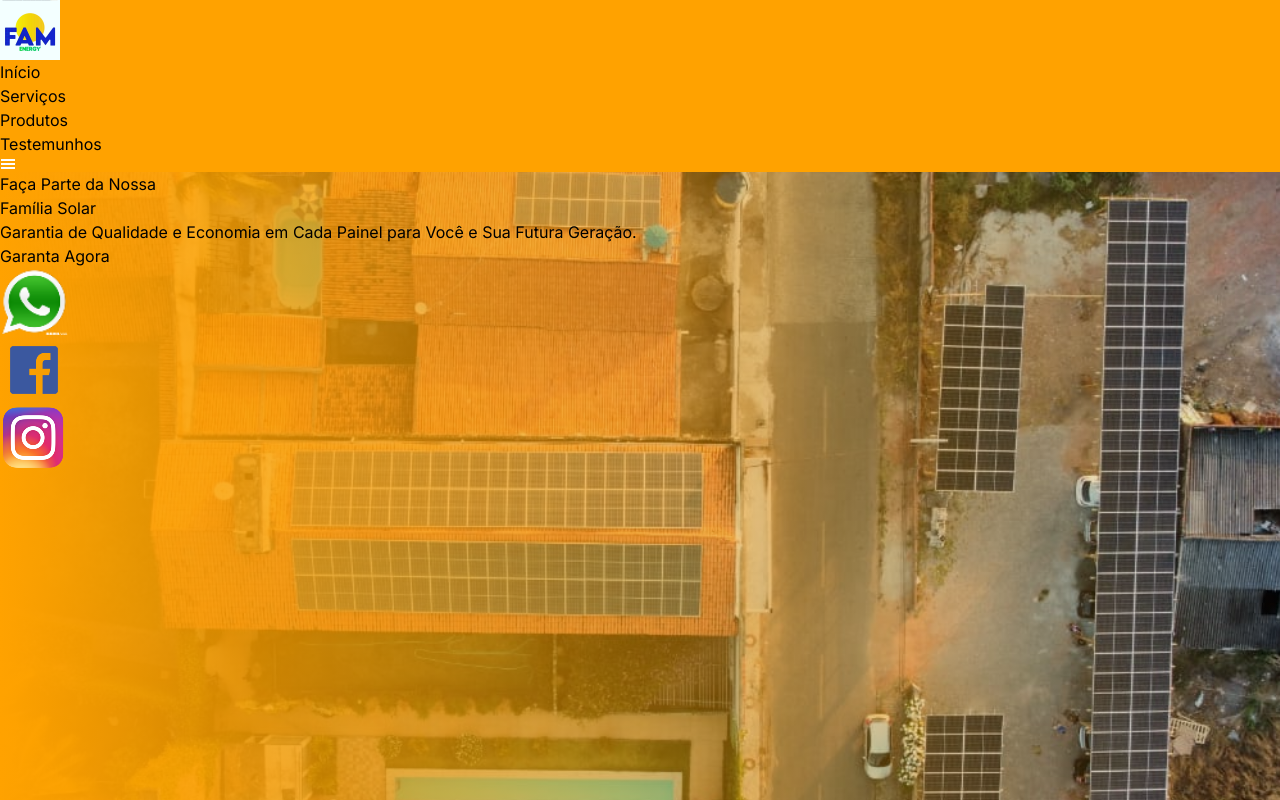
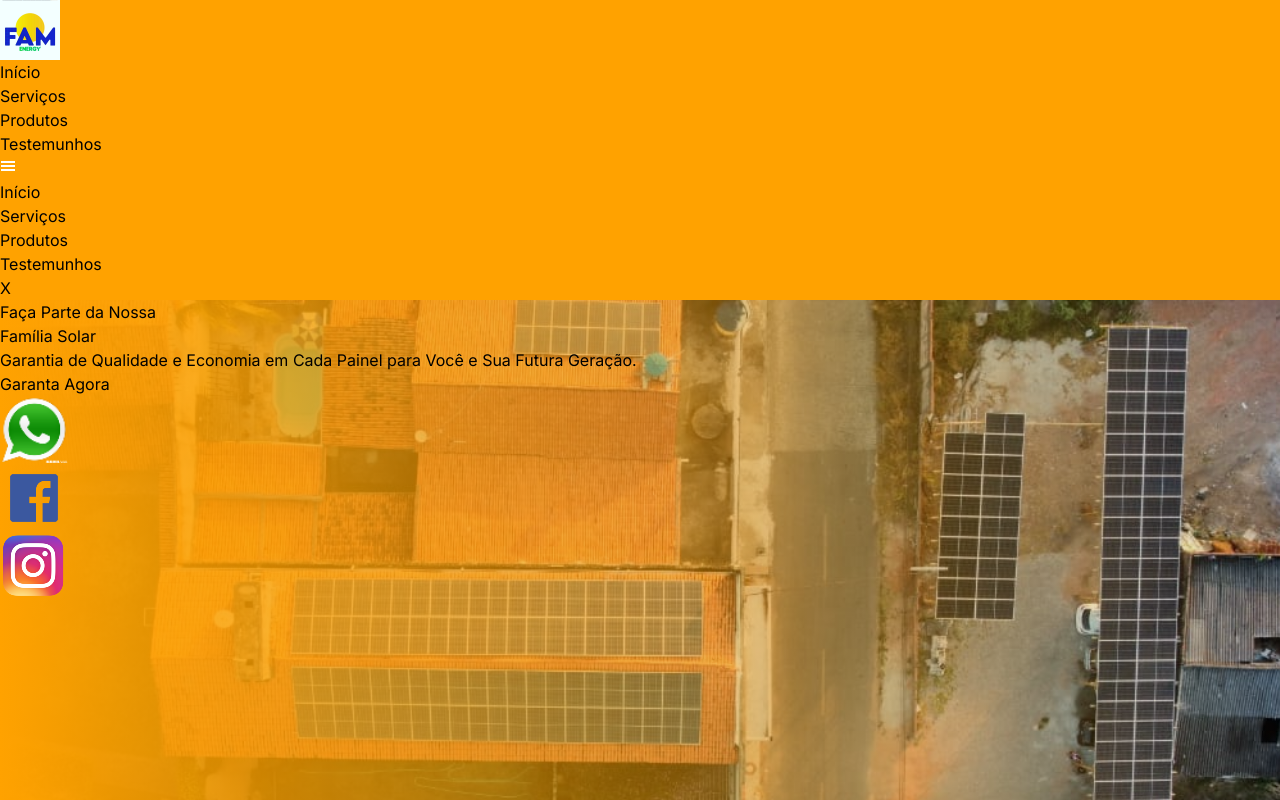
Before and after one commit to DarlanMendes/fam-energy, a Next.js app: page / in a window 1280 px wide. Shown: the top 800 px of the page. Built offline with nearby package versions, Linux system fonts and the light colour scheme.

Commit message:
Ajuste css menu hamburguer

```diff
--- a/src/components/navbar/index.tsx
+++ b/src/components/navbar/index.tsx
@@ -1,14 +1,14 @@
 import Image from 'next/image'
 import { IconContext } from 'react-icons';
-import {GiHamburgerMenu} from 'react-icons/gi'
-interface NavbarItemProps{
-    text:string;
+import { GiHamburgerMenu } from 'react-icons/gi'
+interface NavbarItemProps {
+    text: string;
 }
-function NavbarItem({ text }:NavbarItemProps) {
+function NavbarItem({ text }: NavbarItemProps) {
 
     return (
         <li className={`list-none hover:opacity-75 transition-opacity cursor-pointer`}>
-           <a className='no-underline text' href={`#${text}`}> {text}</a>
+            <a className='no-underline text' href={`#${text}`}> {text}</a>
         </li>
     )
 }
@@ -16,17 +16,30 @@ export default function Navbar() {
     const listaSecoes = ['Início', 'Serviços', 'Produtos', 'Testemunhos']
 
     return (
-        <div className={`flex gap-2 main-bg text w-screen justify-around items-center py-4 fixed top-0`}>
+        <div className={`flex gap-2 main-bg text w-screen justify-around items-center py-4 fixed top-0 `}>
             <Image src='/fam logo.png' alt='' width={60} height={60} />
 
-            <ul className={` gap-8 main-bg text-white hidden md:flex`}>
+            <ul className={` gap-8 main-bg text-white hidden sm:flex`}>
                 {listaSecoes.map((secao, index) => (
-                    <NavbarItem key ={index} text={secao}/>
-))}
+                    <NavbarItem key={index} text={secao} />
+                ))}
             </ul>
-            <IconContext.Provider value={{ color: "white", className: "text-lg text-white flex sm:hidden" }}>
-                    <GiHamburgerMenu/>
-            </IconContext.Provider>
+            <button className='peer/hamburguer' >
+                <IconContext.Provider value={{ color: "white", className: "text-lg text-white flex sm:hidden focus:bg-red-500" }} >
+                    <GiHamburgerMenu />
+                </IconContext.Provider>
+
+            </button>
+
+            <div className='z-8 fixed right-[100vw] top-0 gap-8 pt-4 h-screen main-bg flex items-start shadow peer-focus/hamburguer:translate-x-[100vw]'>
+                <ul className={` text-white flex flex-1 flex-col gap-4 px-4 pt-8`}>
+                    {listaSecoes.map((secao, index) => (
+                        <NavbarItem key={index} text={secao} />
+                    ))}
+
+                </ul>
+                <button className='px-4 text-white'> X </button>
+            </div>
 
 
         </div>
```
